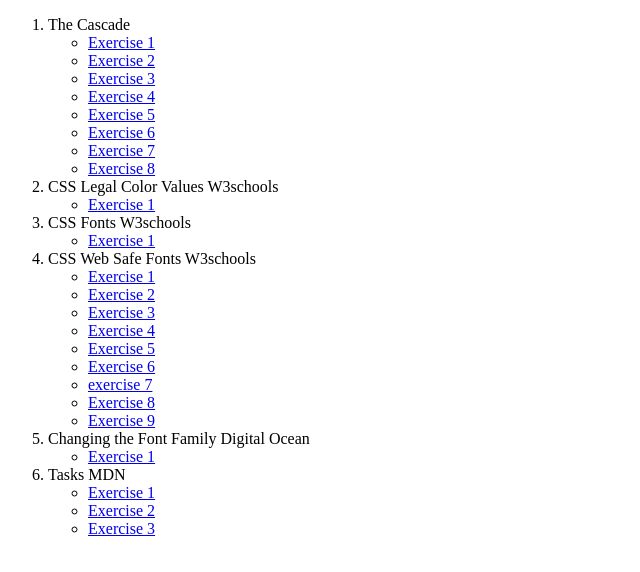
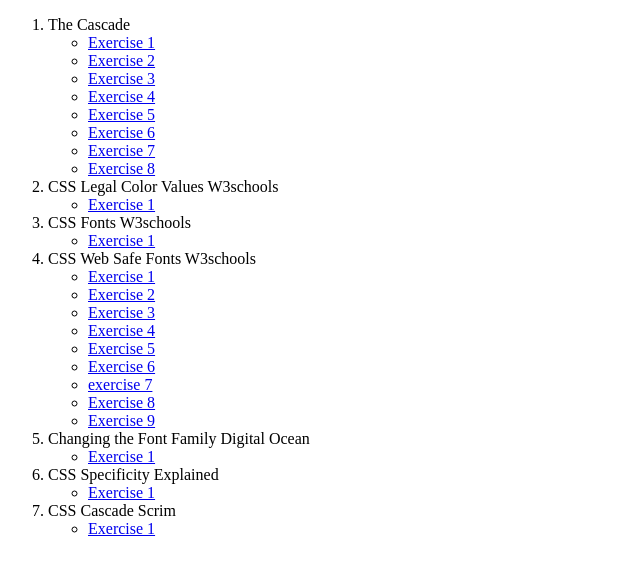
Before and after one commit to IIHakiroII/The_Cascade_Odin, a plain HTML site: page index.html in a window 1280 px wide. Shown: the whole page, without its empty margins (0-640 px from the left). Drawn offline with Linux system fonts and the light colour scheme.

Commit message:
fix: screenshot added

```diff
--- a/index.html
+++ b/index.html
@@ -42,11 +42,13 @@
     <ul>
       <li><a href="changing_the_font_family_digital_ocean/exercise_1.html">Exercise 1</a></li>
     </ul>
-    <li>Tasks MDN</li>
+    <li>CSS Specificity Explained</li>
     <ul>
-      <li><a href="Task_MDN/exercise_1.html">Exercise 1</a></li>
-      <li><a href="Task_MDN/exercise_2.html">Exercise 2</a></li>
-      <li><a href="Task_MDN/exercise_3.html">Exercise 3</a></li>
+      <li><a href="css_specificity_explained/exercise_1.html">Exercise 1</a></li>
+    </ul>
+    <li>CSS Cascade Scrim</li>
+    <ul>
+      <li><a href="css_cascade_scrim/exercise_1.html">Exercise 1</a></li>
     </ul>
   </ol>
 </body>
```
Also changed, not shown: app_screenshot.png, 1 other file.
